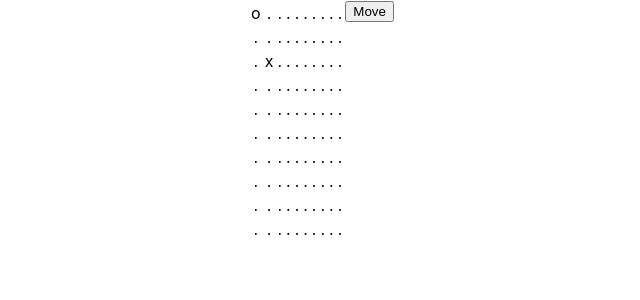
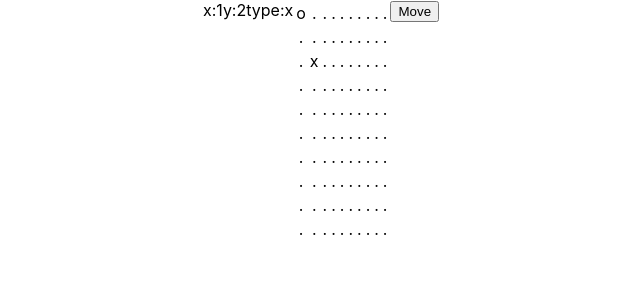
Before and after one commit to herstad/brigands-deploy, a React (Create React App) app: page / in a window 1280 px wide. Shown: the top 300 px of the page, without its empty margins (319-959 px from the left). Built offline with nearby package versions, Linux system fonts and the light colour scheme.

Commit message:
Show info about selected item

```diff
--- a/src/App.js
+++ b/src/App.js
@@ -2,6 +2,7 @@ import React, { Component } from 'react';
 import './App.css';
 import PlayingField from './PlayingField';
 import Orders from './Orders';
+import InfoPane from './InfoPane';
 
 class App extends Component {
 
@@ -17,6 +18,7 @@ class App extends Component {
   render() {
     return (
       <div className="App">
+        <InfoPane item={this.state.items[0]}/>
         <PlayingField size="10" items={this.state.items}/>
         <Orders moveOnClick={this.moveOnClick}/>
       </div>
--- /dev/null
+++ b/src/InfoPane.js
@@ -0,0 +1,10 @@
+import React, {Component} from 'react';
+
+class InfoPane extends Component {
+  render() {
+    const {x,y,type} = this.props.item;
+    return <div><span>x:{x}</span><span>y:{y}</span><span>type:{type}</span></div>
+  }
+}
+
+export default InfoPane;
```
